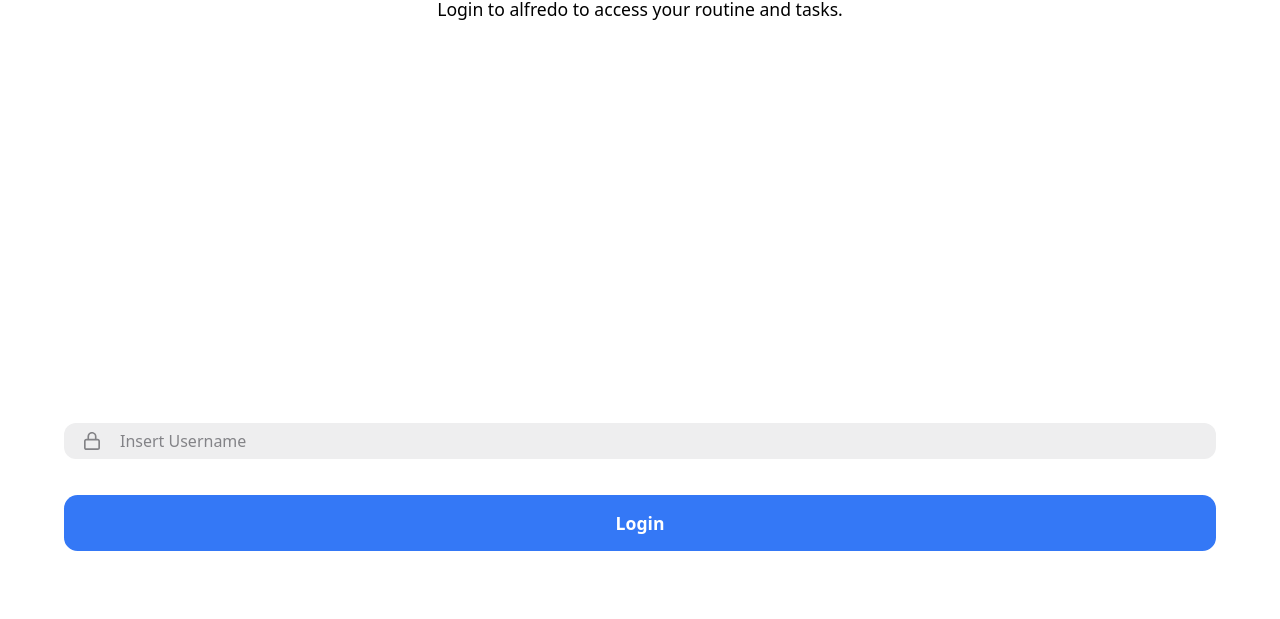
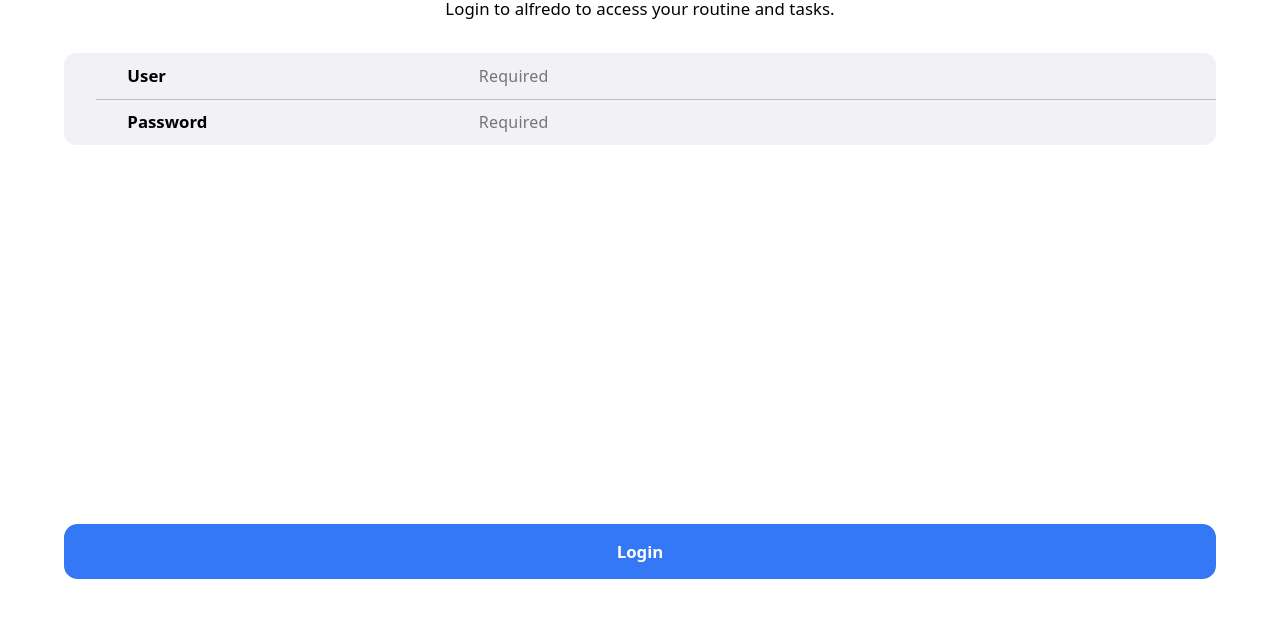
Before and after one commit to noahjgreer/alfredo, a plain HTML site: page index.html in a window 1280 px wide. Shown: the part 181-800 px from the top of the page. Drawn offline with Linux system fonts and the light colour scheme.

Commit message:
v0.0.5
+ Finally got a client and server connection going on.

```diff
--- a/assets/basics.js
+++ /dev/null
@@ -1,5 +0,0 @@
-// console.log(document.getElementsByClassName('img').item);
-
-// document.getElementsByClassName('img').item.setAttribute('draggable', false);
-
-// .setAttribute('draggable', false);
--- /dev/null
+++ b/assets/scripts/basics.js
@@ -0,0 +1,12 @@
+// console.log(document.getElementsByClassName('img').item);
+
+// document.getElementsByClassName('img').item.setAttribute('draggable', false);
+
+// .setAttribute('draggable', false);
+
+var biInputElements = document.querySelectorAll('.bi-input-container');
+
+biInputElements.forEach((element) => {
+    console.log(element.children[0].outerHTML);
+    element.children[0].outerHTML += `<div class="input-span"></div>`
+});
--- /dev/null
+++ b/assets/scripts/login.js
@@ -0,0 +1,30 @@
+const loginButton = document.getElementById('login-button');
+const inputUser = document.getElementById('userField');
+const inputPass = document.getElementById('passwordField');
+
+async function callLogin() {
+    var userID = inputUser.value;
+    var passID = inputPass.value;
+    var response = '';
+    console.log(
+        JSON.stringify({
+            "name": userID,
+            "pass": passID
+        }
+        )
+    )
+    var request = await fetch('http://192.168.254.64:3000/', {
+        method: "POST",
+        headers: {
+            'Content-Type': "application/json"
+        },
+        body: JSON.stringify({
+            name: userID,
+            pass: passID
+        })
+    }).then((request) => {
+        response = request.json();
+    });
+
+    console.log(response);
+}
--- a/assets/taskCommunication.js
+++ b/assets/scripts/taskCommunication.js
@@ -15,14 +15,11 @@ async function sendRequest() {
 
     if (fetchedIP.ip == '47.144.17.228') {
         loc = "192.168.254.64";
-        if (window.location.protocol == "https:") {
-            window.location = "http://" + window.location.hostname + window.location.pathname;
-        }
     } else {
         loc = '47.144.17.228';
     }
 
-    const response = await fetch(`http://${loc}:3000/`, options);
+    const response = await fetch(`https://${loc}:3000/`, options);
     const data = await response.text();
 
     console.log(data);
--- a/assets/style.scss
+++ b/assets/style.scss
@@ -1,22 +1,25 @@
 // Declarations
 $font: system-ui, -apple-system, BlinkMacSystemFont, 'Segoe UI', Tahoma, Geneva, Verdana, sans-serif;
-$paragraph-font-size: 1.1rem;
+$paragraph-font-size: 1.05rem;
 $text-field-font-size: 1rem;
 $rounded-radius: 100rem;
 $slightly-rounded-radius: 0.75rem;
 $attention-button-radius: 0.85rem;
-$medium-div-margin-block: 2rem;
+$medium-div-margin-block: 1.75rem;
+$body-standard-margin: 2.5rem 5%;
+$body-standard-margin-inline: 5%;
 $hyperlink-margin-block: 0.75rem;
 $attention-button-padding: 1rem 0px;
 $text-field-icon-color: invert(53%) sepia(4%) saturate(244%) hue-rotate(201deg) brightness(96%) contrast(84%);
-$text-field-color: #EEEEEF;
+$text-field-color: #F2F2F6;
 $unselected-icon-color: invert(71%) sepia(0%) saturate(2028%) hue-rotate(183deg) brightness(85%) contrast(92%);;
 $unselected-color: #999999;
+$input-span-color: #BCBCC1;
 $hyperlink-color: #3478F6;
 $backdrop-blur: blur(10px);
 
 @mixin font-padding {
-    margin: 0.25rem 5%;
+    margin: 0.325rem 5%;
 }
 
 @mixin icon {
@@ -39,7 +42,7 @@ html {
 }
 
 body {
-    margin: 2.5rem 5%;
+    margin: $body-standard-margin;
     display: flex;
     flex-direction: column;
     align-items: center;
@@ -50,7 +53,8 @@ body {
 
 body#login {
     margin: 0px 5% 2rem;
-    justify-content: space-between;
+    // margin-top: -14.075%;
+    justify-content: start;
     h1, h2, p, a {
         @include font-padding();
     }
@@ -58,13 +62,28 @@ body#login {
 
 h1 {
     font-size: 2.1rem;
+    letter-spacing: 0.175px;
 }
 
-h1, h2, p, a {
+p {
+    line-height: 1.45rem;
+    letter-spacing: 0.0475px;
+}
+
+h1, h2, p, a, button, label {
     // @include font-padding();
     margin-block: 0.25rem;
     font-family: $font;
     user-select: none;
+}
+
+label {
+    font-size: 1.05rem;
+    letter-spacing: 0px;
+    margin: 0px;
+    align-self: center;
+    margin-inline: 5.5%;
+    font-weight: 600;
 }
 
 img {
@@ -72,7 +91,7 @@ img {
     pointer-events: none;
 }
 
-p, a {
+p, a, button {
     font-size: $paragraph-font-size;
     text-decoration: none;
     color: inherit;
@@ -143,9 +162,10 @@ footer {
     z-index: 99;
     position: fixed;
     width: 100%;
-    opacity: 100%;
+    opacity: 50%;
     bottom: 0px;
     left: 0px;
+    // mix-blend-mode: difference;
 }
 
 #head-elements {
@@ -162,7 +182,7 @@ div.line {
     display: flex;
     align-items: center;
     margin-block: $medium-div-margin-block;
-    width: 80%;
+    width: 100%;
     h1, h2, p {
         text-align: center;
     }
@@ -182,41 +202,79 @@ div.line {
 }
 
 .attention-button {
-    width: 100%;
+    width: calc(100% - ($body-standard-margin-inline * 2));
+    -webkit-tap-highlight-color:  transparentize($color: white, $amount: 0.8);
     background-color: $hyperlink-color;
     color: white;
     font-weight: 600;
+    border: none;
     padding: $attention-button-padding;
     border-radius: $attention-button-radius;
+    position: absolute;
+    bottom: 0%;
+    margin: $body-standard-margin;
 }
 
 #login {
     margin-inline: 5%;
     // margin-block: 0rem;
-    margin-block: $medium-div-margin-block;
+    // margin-block: $medium-div-margin-block;
     width: 100%;
     align-items: center;
-    #pin {
+    .input {
         flex-direction: row;
         background-color: $text-field-color;
         display: flex;
-        border-radius: $slightly-rounded-radius;
-        margin-block: $medium-div-margin-block;
-        #input {
+        label {
+            min-width: 22.5%;
+            max-width: 22.5%;
+        }
+        input.input {
             background-color: transparent;
             border: none;
-            padding: 0.45rem 0rem;
+            padding: 0.75rem 2.5%;
             font-size: $text-field-font-size;
             font-family: $font;
+            letter-spacing: 0.25px;
             width: 100%;
+            -webkit-tap-highlight-color: transparent;
         }
         #input::placeholder {
-            color: #838387;
+            color: $input-span-color;
         }
+    }
+    input:focus, input:hover, input:active
+    {
+        outline: none;
+    }
+}
+
+.bi-input-container {
+    .input {
+        margin-block: 0px;
+    }
+    .input:nth-of-type(1) {
+        border-bottom-left-radius: 0px;
+        border-bottom-right-radius: 0px;
+    }
+    .input:nth-last-of-type(1) {
+        border-top-left-radius: 0px;
+        border-top-right-radius: 0px;
+    }
+    .input-span {
+        min-height: 0.5px;
+        max-height: 0.5px;
+        position: relative;
+        margin-bottom: -0.5px;
+        background-color: $input-span-color;
+        width: 97.25%;
+        left: 1.375%;
     }
 }
 
 .input {
+    margin-block: $medium-div-margin-block;
+    border-radius: $slightly-rounded-radius;
     .icon {
         filter: invert(53%) sepia(4%) saturate(244%) hue-rotate(201deg) brightness(96%) contrast(84%);
         margin-inline: 1.25%;
@@ -227,6 +285,7 @@ div.line {
     @include icon;
 }
 
-*:focus {
+*:focus, *:hover, *:active, * {
+    -webkit-tap-highlight-color: transparent;
     outline: none;
 }
--- a/index.html
+++ b/index.html
@@ -23,24 +23,33 @@
     <meta name="theme-color" content="#ffffff">
 </head>
 <body id="login">
+    <!-- <img src="/assets/images/20230920_031601000_iOS.png" class="img-reference"> -->
     <div class="special-heading">
         <img src="/assets/icons/favicons/android-chrome-512x512.png" alt="Alfredo Logo" class="icon">
         <h1>Alfredo</h1>
+        <!-- <h1>Card Details</h1> -->
         <p>Login to alfredo to access your routine and tasks.</p>
+        <!-- <p>Verify and complete your card<br> information.</p> -->
     </div>
-    <div id="text-body">
+    <!-- <div id="text-body">
 
-    </div>
-    <div id="login">
-        <div id="pin" class="input">
-            <img class="icon" src="/assets/icons/lock.svg" alt="">
-            <input type="text" name="user" id="input" placeholder="Insert Username" inputmode="text">
+    </div> -->
+    <div id="login" class="bi-input-container">
+        <div id="user" class="input">
+            <!-- <img class="icon" src="/assets/icons/lock.svg" alt=""> -->
+            <label for="user">User</label>
+            <input type="text" name="user" class="input" id="userField" placeholder="Required" inputmode="text">
             <!-- <img class="icon" src="/assets/icons/arrowright.svg" alt=""> -->
         </div>
-        <a href="/tasks.html" class="attention-button">Login</a>
+        <div id="password" class="input">
+            <label for="password">Password</label>
+            <input type="text" name="password" class="input" id="passwordField" placeholder="Required" inputmode="text">
+        </div>
         <!-- <a href="/" class="route">Sign Up</a> -->
     </div>
+    <button type="button" onclick="callLogin()" class="attention-button" id="login-button">Login</button>
 </body>
 
-<script src="/assets/basics.js"></script>
+<script src="/assets/scripts/basics.js"></script>
+<script src="/assets/scripts/login.js"></script>
 </html>
```
Also changed, not shown: assets/images/20230919_172258000_iOS.png (added), assets/images/20230919_182702000_iOS.png (added), assets/images/20230920_031601000_iOS.png (added), assets/images/20230920_031628000_iOS.png (added), assets/scripts/application.js (renamed from assets/application.js), assets/style.css, 1 other file.
